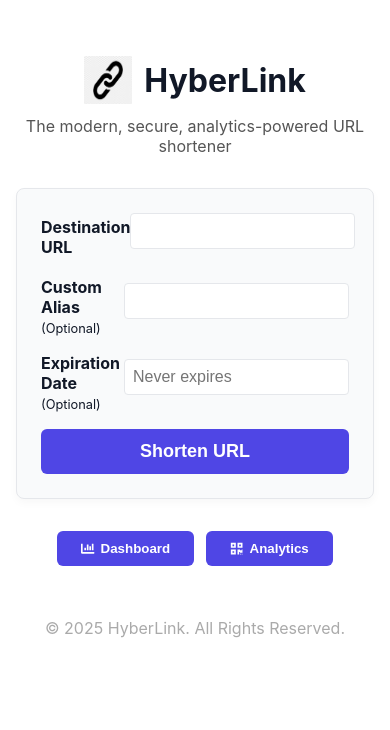
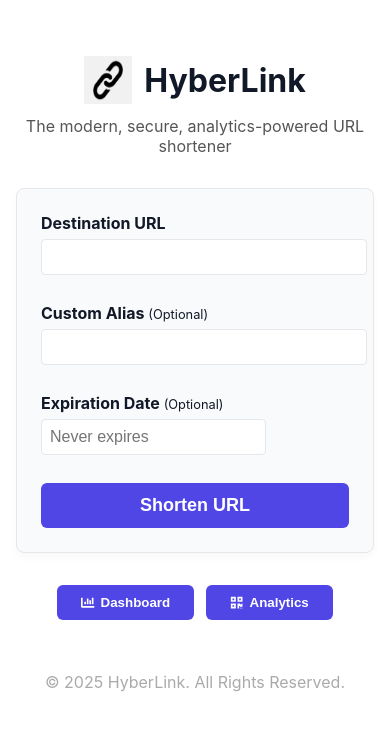
Before and after one commit to maryam24-7/hyperlink, a Next.js app: page / in a window 390 px wide. Shown: the top 730 px of the page. Built offline with nearby package versions, Linux system fonts and the light colour scheme.

Commit message:
Update LinkForm.tsx

```diff
--- a/src/components/LinkManagement/LinkForm.tsx
+++ b/src/components/LinkManagement/LinkForm.tsx
@@ -41,34 +41,62 @@ export default function LinkForm() {
     }
   };
 
+  // نمط مشترك للحقل الواحد: عمودي في الجوال، أفقي في الحاسوب
+  const fieldStyle: React.CSSProperties = {
+    display: 'flex',
+    flexDirection: 'column',
+    marginBottom: 16,
+  };
+
+  const labelStyle: React.CSSProperties = {
+    marginBottom: 6,
+    fontWeight: 'bold',
+  };
+
+  const inputStyle: React.CSSProperties = {
+    padding: 8,
+    fontSize: 16,
+    width: '100%',
+  };
+
+  // خاص بالحواسيب - يتم تفعيله عبر media query في CSS أو باستخدام window.innerWidth
+  const isDesktop = typeof window !== 'undefined' && window.innerWidth >= 768;
+
+  if (isDesktop) {
+    fieldStyle.flexDirection = 'row';
+    fieldStyle.alignItems = 'center';
+    labelStyle.width = 160;
+    labelStyle.marginBottom = 0;
+    inputStyle.flexGrow = 1;
+  }
+
   return (
     <form onSubmit={handleSubmit} className="card" style={{ textAlign: "left" }}>
-      {/* كل حقل داخل div بفليكس لعمل محاذاة أفقية */}
-      <div style={{ display: 'flex', alignItems: 'center', marginBottom: 16 }}>
-        <label style={{ width: 160, fontWeight: 'bold' }}>Destination URL</label>
+      <div style={fieldStyle}>
+        <label style={labelStyle}>Destination URL</label>
         <input
           type="url"
           value={url}
           onChange={e => setUrl(e.target.value)}
           required
-          style={{ flexGrow: 1, padding: 8, fontSize: 16 }}
+          style={inputStyle}
         />
       </div>
 
-      <div style={{ display: 'flex', alignItems: 'center', marginBottom: 16 }}>
-        <label style={{ width: 160, fontWeight: 'bold' }}>
+      <div style={fieldStyle}>
+        <label style={labelStyle}>
           Custom Alias <small style={{ fontWeight: 'normal', fontSize: '0.8em' }}>(Optional)</small>
         </label>
         <input
           type="text"
           value={customAlias}
           onChange={e => setCustomAlias(e.target.value)}
-          style={{ flexGrow: 1, padding: 8, fontSize: 16 }}
+          style={inputStyle}
         />
       </div>
 
-      <div style={{ display: 'flex', alignItems: 'center', marginBottom: 16 }}>
-        <label style={{ width: 160, fontWeight: 'bold' }}>
+      <div style={fieldStyle}>
+        <label style={labelStyle}>
           Expiration Date <small style={{ fontWeight: 'normal', fontSize: '0.8em' }}>(Optional)</small>
         </label>
         <DatePicker
@@ -77,7 +105,8 @@ export default function LinkForm() {
           minDate={new Date()}
           placeholderText="Never expires"
           className="date-picker"
-          style={{ flexGrow: 1, padding: 8, fontSize: 16 }}
+          wrapperClassName="date-picker-wrapper"
+          style={inputStyle}
         />
       </div>
 
```
